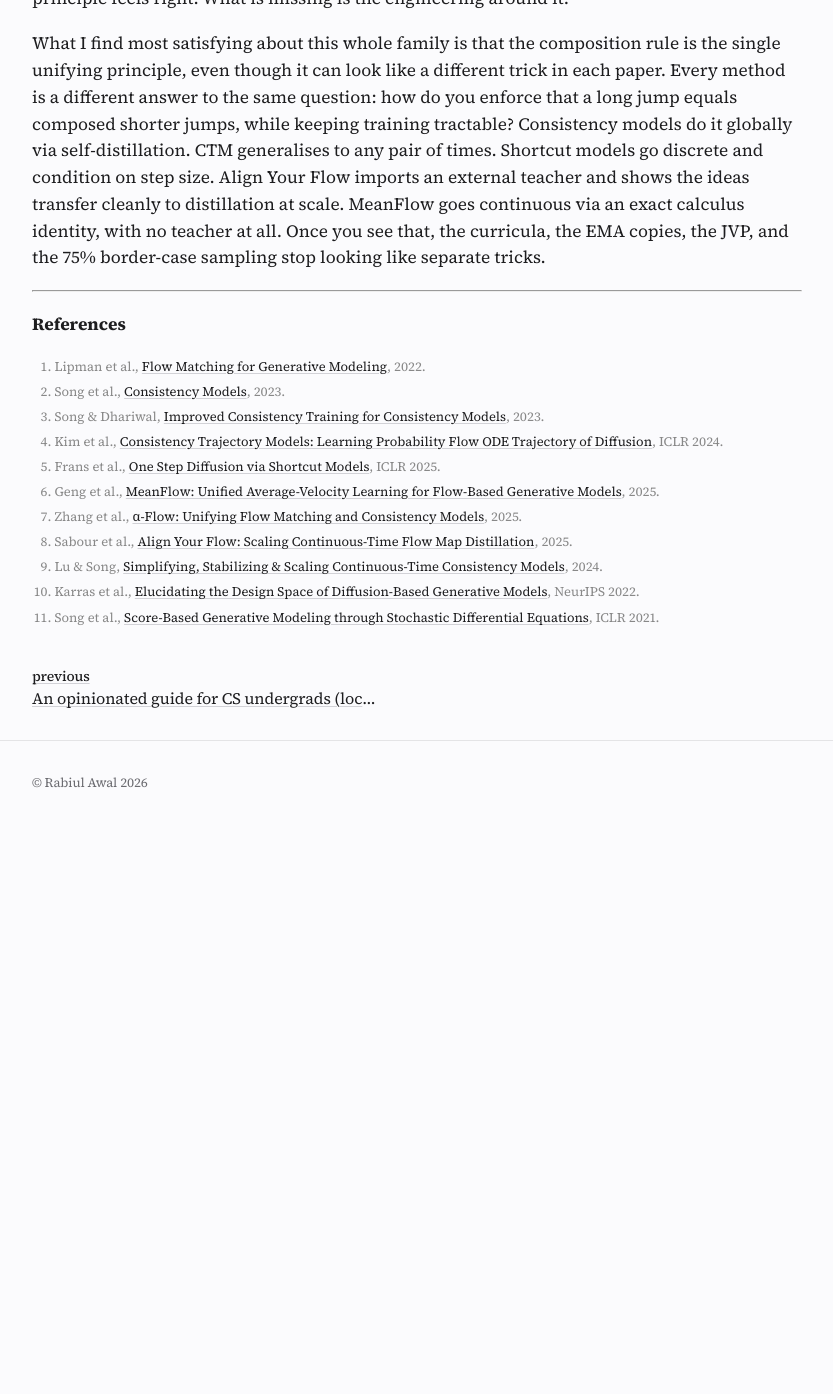
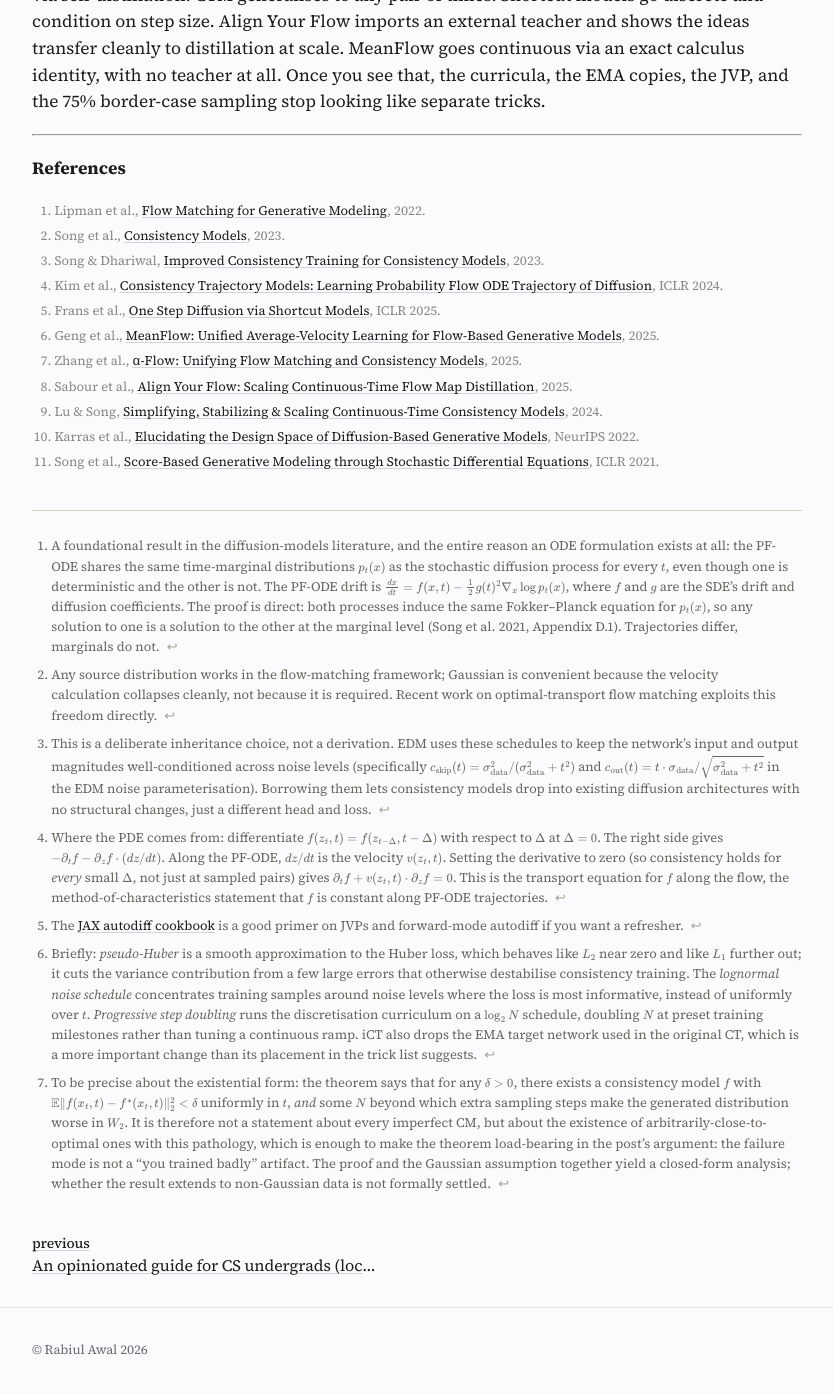
Before and after one commit to rabiulcste/rabiulcste.github.io, a Jekyll site: the page built from _posts/cs/2026-04-23-from-many-steps-to-one.md, in a window 1280 px wide and 1400 px high, scrolled down 21228 px. Shown: the top 1394 px of the window, without its empty margins (223-1056 px from the left). Built offline with Jekyll 4.4.1, drawn with Linux system fonts in a browser that asks for light colours; formulas are drawn with MathJax 3; comment, search, counter and statistics services are not loaded; before the commit the page ends 22061 px from its top, so only the background shows below that; some of the changed text lies outside the part shown.

Commit message:
Add depth via footnotes and fix two kramdown rendering bugs
Add footnotes for the PF-ODE marginal-matching result, EDM preconditioning,
continuous-time consistency PDE derivation, iCT trick glosses, AYF Theorem
3.1's existential form, and the JAX autodiff primer. Style citation vs
footnote markers distinctly. Fix a kramdown bug where one footnote
definition swallowed the next body paragraph, and use \\ast inside math so
the parser does not misread bare * as italics.

Co-Authored-By: Claude Opus 4.7 (1M context) <noreply@anthropic.com>

```diff
--- a/_posts/cs/2026-04-23-from-many-steps-to-one.md
+++ b/_posts/cs/2026-04-23-from-many-steps-to-one.md
@@ -163,6 +163,22 @@ figure.fig-paper > figcaption {
 .ref-list li { margin-bottom: 0.35rem; line-height: 1.5; }
 sup.cite a { color: var(--fig-blue); text-decoration: none; font-size: 11px; vertical-align: super; }
 sup.cite a:hover { text-decoration: underline; }
+/* Footnotes: visually distinct from citations — smaller, muted, italic numeral */
+sup[role="doc-noteref"] a.footnote {
+  color: var(--fig-ink-mute);
+  text-decoration: none;
+  font-size: 10px;
+  font-style: italic;
+  vertical-align: super;
+  padding: 0 0.05em;
+}
+sup[role="doc-noteref"] a.footnote::before { content: "†"; margin-right: 0.1em; }
+sup[role="doc-noteref"] a.footnote:hover { color: var(--fig-ink); text-decoration: underline; }
+.footnotes { font-size: 13px; color: var(--fig-ink-soft); border-top: 1px solid var(--fig-frame); margin-top: 2.4rem; padding-top: 0.8rem; }
+.footnotes ol { padding-left: 1.2rem; }
+.footnotes li { margin-bottom: 0.4rem; line-height: 1.55; }
+.footnotes a.reversefootnote { color: var(--fig-ink-mute); text-decoration: none; margin-left: 0.3em; }
+.footnotes a.reversefootnote:hover { color: var(--fig-ink); }
 .post-table-wrap { overflow-x: auto; margin: 1.4rem 0 1.6rem; }
 .post-table {
   border-collapse: collapse;
@@ -225,7 +241,9 @@ Starting from the goal and working backwards: what does a network need to learn
 
 ## Generation as transport
 
-Generating a sample (say, an image of a dog) is moving probability mass from a noise distribution to the data distribution. In general this transport can be either stochastic (a forward and reverse diffusion SDE) or deterministic (an ODE); every method in this post lives in the deterministic regime, on a path called the probability flow ODE (PF-ODE) <sup class="cite"><a href="#ref-songsde2021">[11]</a></sup>. Parameterise it by time $t$ running from $t=1$ (pure Gaussian noise) to $t=0$ (a clean data sample, like our dog). Write $z_t$ for the point on the trajectory at time $t$, and $x_0$ for the clean data sample at $t=0$. The PF-ODE shares the same marginal distributions at each $t$ as the stochastic diffusion process, but without the randomness, so you can run it forwards or backwards exactly.
+Generating a sample (say, an image of a dog) is moving probability mass from a noise distribution to the data distribution. In general this transport can be either stochastic (a forward and reverse diffusion SDE) or deterministic (an ODE); every method in this post lives in the deterministic regime, on a path called the probability flow ODE (PF-ODE) <sup class="cite"><a href="#ref-songsde2021">[11]</a></sup>.[^pfode-marginal] Parameterise it by time $t$ running from $t=1$ (pure Gaussian noise) to $t=0$ (a clean data sample, like our dog). Write $z_t$ for the point on the trajectory at time $t$, and $x_0$ for the clean data sample at $t=0$. Because it is deterministic, you can run it forwards or backwards exactly.
+
+[^pfode-marginal]: A foundational result in the diffusion-models literature, and the entire reason an ODE formulation exists at all: the PF-ODE shares the same time-marginal distributions $p_t(x)$ as the stochastic diffusion process for every $t$, even though one is deterministic and the other is not. The PF-ODE drift is $\frac{dx}{dt} = f(x,t) - \tfrac{1}{2}g(t)^2 \nabla_x \log p_t(x)$, where $f$ and $g$ are the SDE's drift and diffusion coefficients. The proof is direct: both processes induce the same Fokker–Planck equation for $p_t(x)$, so any solution to one is a solution to the other at the marginal level (Song et al. 2021, Appendix D.1). Trajectories differ, marginals do not.
 
 Think of a soap bubble. Press it slowly and the surface deforms; every point on the film follows a smooth path. Release the pressure and it snaps back along the exact same path, not an approximation. The PF-ODE is that elastic surface in probability space, and $z_t$ is one spot on the surface at time $t$.
 
@@ -369,16 +387,18 @@ The core problem with step-by-step integration: the local velocity at $z_t$ tell
 Two strategies:
 
 1. **Jump to the endpoint directly.** Learn a function that maps any trajectory point to $x_0$ in one shot. This is the consistency model <sup class="cite"><a href="#ref-song2023">[2]</a></sup> idea.
-2. **Jump to any point, not just the endpoint.** Learn a two-time function that can jump from any $t$ to any $s < t$ in one step. This is the flow map idea, and it is what consistency trajectory models (CTM), shortcut models, and MeanFlow (all coming up) build on.
+2. **Jump to any point, not just the endpoint.** Learn a two-time function that can jump from any $t$ to any $s < t$ in one step. This is the flow map idea, and it is what consistency trajectory models (CTM), shortcut models, and MeanFlow build on.
 
 ---
 
 ## Flow matching
 
-Flow matching is the foundation every one-step method either builds on or borrows training structure from, so the rest of the post assumes the setup. Flow matching <sup class="cite"><a href="#ref-lipman2022">[1]</a></sup> frames generation as *transport*: learn a continuous-time flow that moves probability mass from one distribution to another. The source and destination can be any two distributions; unlike diffusion, which fixes the noisy end to Gaussian noise by construction, flow matching has no such constraint. In practice, the simplest useful case uses Gaussian noise as the source, giving straight-line paths between noise and data:
+Flow matching is the foundation every one-step method either builds on or borrows training structure from, so the rest of the post assumes the setup. Flow matching <sup class="cite"><a href="#ref-lipman2022">[1]</a></sup> frames generation as *transport*: learn a continuous-time flow that moves probability mass from one distribution to another. The source and destination can be any two distributions; unlike diffusion, which fixes the noisy end to Gaussian noise by construction, flow matching has no such constraint. In practice, the simplest useful case uses Gaussian noise as the source, giving straight-line paths between noise and data:[^fm-source]
+
+[^fm-source]: Any source distribution works in the flow-matching framework; Gaussian is convenient because the velocity calculation collapses cleanly, not because it is required. Recent work on optimal-transport flow matching exploits this freedom directly.
 
 <div class="eq">$$z_t \;=\; (1 - t)\, x_0 \;+\; t\, x_1$$</div>
-<div class="eq-label">$x_0$ is clean data, $x_1 \sim \mathcal{N}(0,I)$, $t \in [0,1]$. At $t=0$ you have data; at $t=1$ you have noise. Any source distribution works; Gaussian is convenient, not required.</div>
+<div class="eq-label">$x_0$ is clean data, $x_1 \sim \mathcal{N}(0,I)$, $t \in [0,1]$. At $t=0$ you have data; at $t=1$ you have noise.</div>
 
 The velocity at any point on this path is constant: $v = x_0 - x_1$. It is directly computable from a training pair $(x_0, x_1)$, no integration or simulation needed. A neural network $v_\theta(z_t, t)$ is then trained to predict this velocity at every $(z_t, t)$, by minimising the regression loss $\lVert v_\theta(z_t, t) - (x_0 - x_1) \rVert^2$. Clean supervised learning against a ground-truth target.
 
@@ -889,7 +909,9 @@ The fix the paper uses, and the one that has stuck since, is to **wire the bound
 
 At $t = \varepsilon$ the formula collapses to $f_\theta(x, \varepsilon) = 1 \cdot x + 0 \cdot F_\theta = x$. The boundary condition is true by construction; the loss never has to enforce it. Because $c_\text{skip}$, $c_\text{out}$, and $F_\theta$ are all differentiable in $t$, so is $f_\theta$. That matters for continuous-time consistency training, which needs a clean derivative of $f_\theta$ with respect to $t$.
 
-The specific functional forms for $c_\text{skip}$ and $c_\text{out}$ are inherited directly from the EDM (elucidating diffusion models) preconditioning <sup class="cite"><a href="#ref-karras2022">[10]</a></sup>, which is a deliberate choice: it lets consistency models drop into existing diffusion architectures with no structural changes, just a different head and loss.
+The specific functional forms for $c_\text{skip}$ and $c_\text{out}$ are inherited directly from the EDM (elucidating diffusion models) preconditioning <sup class="cite"><a href="#ref-karras2022">[10]</a></sup>.[^edm-precond]
+
+[^edm-precond]: This is a deliberate inheritance choice, not a derivation. EDM uses these schedules to keep the network's input and output magnitudes well-conditioned across noise levels (specifically $c_\text{skip}(t) = \sigma_\text{data}^2 / (\sigma_\text{data}^2 + t^2)$ and $c_\text{out}(t) = t \cdot \sigma_\text{data} / \sqrt{\sigma_\text{data}^2 + t^2}$ in the EDM noise parameterisation). Borrowing them lets consistency models drop into existing diffusion architectures with no structural changes, just a different head and loss.
 
 <figure class="fig-card">
 <div class="fig-card-title">Schedule weights along the PF-ODE</div>
@@ -1139,9 +1161,15 @@ Neither extreme works. The fix is a curriculum: start with small $N$ (coarse, st
 
 What I described above is the *discrete-time* formulation: pick a grid of $N$ noise levels, define adjacent pairs on that grid, and run the curriculum on $N$. The grid is a crutch. It exists because we cannot directly enforce the consistency condition over a continuum, only at sampled pairs of points. The whole curriculum on $N$ is just managing the bias-variance tradeoff that the grid introduces.
 
-The *continuous-time* formulation removes the grid entirely. Differentiating the consistency condition $f(z_t, t) = f(z_{t-\Delta}, t-\Delta)$ as $\Delta \to 0$ gives a PDE-style identity: $\partial_t f + v(z_t, t) \cdot \partial_z f = 0$ along the PF-ODE. The training loss enforces this identity at sampled $(z_t, t)$ pairs, no adjacent point needed, no grid to schedule. sCT and sCD (the simplified continuous-time variants of CT and CD) <sup class="cite"><a href="#ref-sct2024">[9]</a></sup> use this formulation and produce sharper results than the discrete-time version, because the bias from finite $\Delta$ is gone. The cost is a Jacobian-vector product (JVP) through the network to compute $\partial_z f \cdot v$. A JVP is the Jacobian times a vector, but you never have to materialise the full Jacobian: forward-mode autodiff computes it in a single modified forward pass at roughly the same cost as a normal one. (The <a href="https://docs.jax.dev/en/latest/notebooks/autodiff_cookbook.html" target="_blank" rel="noopener noreferrer">JAX autodiff cookbook</a> is a good primer on JVPs and forward-mode autodiff if you want a refresher.) MeanFlow uses the same JVP machinery later for a different purpose.
-
-Consistency models were the first method to show you can generate decent images in one step, which was not obvious before 2023. iCT (improved consistency training) <sup class="cite"><a href="#ref-ict2023">[3]</a></sup> improved substantially over the original with a bundle of training stability tricks: pseudo-Huber losses, a lognormal noise schedule, and progressive discretisation step doubling. Even those required considerable engineering effort just to be reliable.
+The *continuous-time* formulation removes the grid entirely. Differentiating the consistency condition $f(z_t, t) = f(z_{t-\Delta}, t-\Delta)$ as $\Delta \to 0$ gives a PDE-style identity: $\partial_t f + v(z_t, t) \cdot \partial_z f = 0$ along the PF-ODE.[^cm-pde] The training loss enforces this identity at sampled $(z_t, t)$ pairs, no adjacent point needed, no grid to schedule. sCT and sCD (the simplified continuous-time variants of CT and CD) <sup class="cite"><a href="#ref-sct2024">[9]</a></sup> use this formulation and produce sharper results than the discrete-time version, because the bias from finite $\Delta$ is gone. The cost is a Jacobian-vector product (JVP) through the network to compute $\partial_z f \cdot v$. A JVP is the Jacobian times a vector, but you never have to materialise the full Jacobian: forward-mode autodiff computes it in a single modified forward pass at roughly the same cost as a normal one.[^jvp-primer] MeanFlow uses the same JVP machinery later for a different purpose.
+
+[^cm-pde]: Where the PDE comes from: differentiate $f(z_t, t) = f(z_{t-\Delta}, t-\Delta)$ with respect to $\Delta$ at $\Delta = 0$. The right side gives $-\partial_t f - \partial_z f \cdot (dz/dt)$. Along the PF-ODE, $dz/dt$ is the velocity $v(z_t, t)$. Setting the derivative to zero (so consistency holds for *every* small $\Delta$, not just at sampled pairs) gives $\partial_t f + v(z_t, t) \cdot \partial_z f = 0$. This is the transport equation for $f$ along the flow, the method-of-characteristics statement that $f$ is constant along PF-ODE trajectories.
+
+[^jvp-primer]: The <a href="https://docs.jax.dev/en/latest/notebooks/autodiff_cookbook.html" target="_blank" rel="noopener noreferrer">JAX autodiff cookbook</a> is a good primer on JVPs and forward-mode autodiff if you want a refresher.
+
+Consistency models were the first method to show you can generate decent images in one step, which was not obvious before 2023. iCT (improved consistency training) <sup class="cite"><a href="#ref-ict2023">[3]</a></sup> improved substantially over the original with a bundle of training stability tricks: pseudo-Huber losses, a lognormal noise schedule, and progressive discretisation step doubling.[^ict-tricks] Even those required considerable engineering effort just to be reliable.
+
+[^ict-tricks]: Briefly: *pseudo-Huber* is a smooth approximation to the Huber loss, which behaves like $L_2$ near zero and like $L_1$ further out; it cuts the variance contribution from a few large errors that otherwise destabilise consistency training. The *lognormal noise schedule* concentrates training samples around noise levels where the loss is most informative, instead of uniformly over $t$. *Progressive step doubling* runs the discretisation curriculum on a $\log_2 N$ schedule, doubling $N$ at preset training milestones rather than tuning a continuous ramp. iCT also drops the EMA target network used in the original CT, which is a more important change than its placement in the trick list suggests.
 
 The training target is always *behavioural*: it constrains what the network outputs at adjacent pairs of points, not what the underlying field should be. There is no ground truth for $f(z_t, t)$ that exists independently of the network. The optimal function is defined only implicitly, via the consistency condition and boundary condition, and can only be learned by having the network agree with itself across adjacent pairs. This is inherently noisy and sensitive to hyperparameters.
 
@@ -1388,7 +1416,9 @@ Both CTM and Shortcut models work with the same flow-map object: a two-time netw
 
 This framing resolves something that was implicit in CTM but never fully confronted. CTM trains the jump function so that composed shorter jumps reproduce longer ones, but it never asks whether the jump function is actually correct, only whether it is internally consistent. A pretrained teacher changes that: the teacher's ODE trajectories are ground truth, and the student's jumps are trained to trace them. Internal consistency is still enforced, but now there is an external anchor.
 
-The paper also proves that consistency models eventually get worse with more steps. **Theorem 3.1**: for a Gaussian data source, even a *suboptimal* consistency model (the result holds for models arbitrarily close to optimal in $L_2$) admits some step count $N$ beyond which the Wasserstein-2 distance to the true distribution **increases** as you add more sampling steps. The empirical version is just as stark: with the standard EDM noise scale, CMs typically peak at around 2 steps and then degrade. The mechanism is renoising. CMs jump to clean between steps and reinject Gaussian noise to get back onto the trajectory; over many steps that injected noise does not align with the teacher's PF-ODE trajectory and errors compound.
+The paper also proves that consistency models eventually get worse with more steps. **Theorem 3.1**: for an isotropic Gaussian data distribution, there exist consistency models arbitrarily close to optimal in $L_2$ such that increasing the sampling step count beyond some $N$ *increases* the Wasserstein-2 distance to the true distribution.[^ayf-thm] The empirical version (Fig. 5 of the paper, on isotropic Gaussian data with standard deviation $c = 0.5$) is just as stark: multi-step CM sampling peaks around 2 steps and then degrades. The mechanism is renoising. CMs jump to clean between steps and reinject Gaussian noise to get back onto the trajectory; over many steps that injected noise does not align with the teacher's PF-ODE trajectory and errors compound.
+
+[^ayf-thm]: To be precise about the existential form: the theorem says that for any $\delta > 0$, there exists a consistency model $f$ with $\mathbb{E}\lVert f(x_t,t) - f^{\ast}(x_t,t)\rVert_2^2 < \delta$ uniformly in $t$, *and* some $N$ beyond which extra sampling steps make the generated distribution worse in $W_2$. It is therefore not a statement about every imperfect CM, but about the existence of arbitrarily-close-to-optimal ones with this pathology, which is enough to make the theorem load-bearing in the post's argument: the failure mode is not a "you trained badly" artifact. The proof and the Gaussian assumption together yield a closed-form analysis; whether the result extends to non-Gaussian data is not formally settled.
 
 Flow maps avoid this by construction: they map directly between any two noise levels in one step, never leaving the trajectory. The paper does not formally prove they monotonically improve, but empirically they keep getting better with more steps, exactly where CMs fall apart.
 
@@ -1423,7 +1453,7 @@ Distilling the jump function from a teacher raises a practical question: how do
 
 To replace classifier-free guidance during distillation, AYF uses **autoguidance**: the teacher is mixed with a weaker checkpoint of itself, $v_\phi^{\text{guided}} = \lambda v_\phi + (1 - \lambda) v_\phi^{\text{weak}}$ with $\lambda$ sampled uniformly from $[1, 3]$. This steers samples away from low-quality regions without the overshooting failure mode CFG can have.
 
-The headline result (full numbers in the results table at the end): a small AYF student beats much larger distillation baselines at fewer network function evaluations (NFEs). The efficiency gain comes from the teacher anchor: unlike CTM, the student does not waste capacity reconciling self-generated targets at high noise levels where those targets are most unreliable.
+Empirically, a small AYF student beats much larger distillation baselines at fewer network function evaluations (NFEs). The efficiency comes from the teacher anchor: unlike CTM, the student does not waste capacity reconciling self-generated targets at high noise levels where those targets are most unreliable. Full numbers are in the table at the end of the post.
 
 ---
 
@@ -1467,7 +1497,7 @@ Now differentiate both sides with respect to $t$. The right side uses the fundam
 <div class="eq">$$\bar{u}(z_t,\, r,\, t) \;=\; v(z_t,\, t) \;-\; (t - r)\cdot \frac{d\bar{u}}{dt}$$</div>
 <div class="eq-label">The MeanFlow identity. $v(z_t, t)$ is the instantaneous flow matching velocity (ground truth from data). $d\bar{u}/dt$ is the total time derivative of the network output.</div>
 
-This identity gives a target for $\bar{u}$ with no integrals and no ODE simulation. The two pieces on the right side play very different roles. The first, $v(z_t, t)$, is data-supervised, the same target flow matching uses. The second, $d\bar{u}/dt$, is the network differentiating its own output. So the MeanFlow target is a *mix* of data supervision and self-reference; the identity is exact, but the self-referential half still has to be stabilised. That tension is what the TFM/TC conflict (next section) is about.
+This identity gives a target for $\bar{u}$ with no integrals and no ODE simulation. The two pieces on the right side play very different roles. The first, $v(z_t, t)$, is data-supervised, the same target flow matching uses. The second, $d\bar{u}/dt$, is the network differentiating its own output. So the MeanFlow target is a *mix* of data supervision and self-reference; the identity is exact, but the self-referential half still has to be stabilised. That tension is what the next subsection is about.
 
 ### Computing $d\bar{u}/dt$: the Jacobian-vector product
 
```
